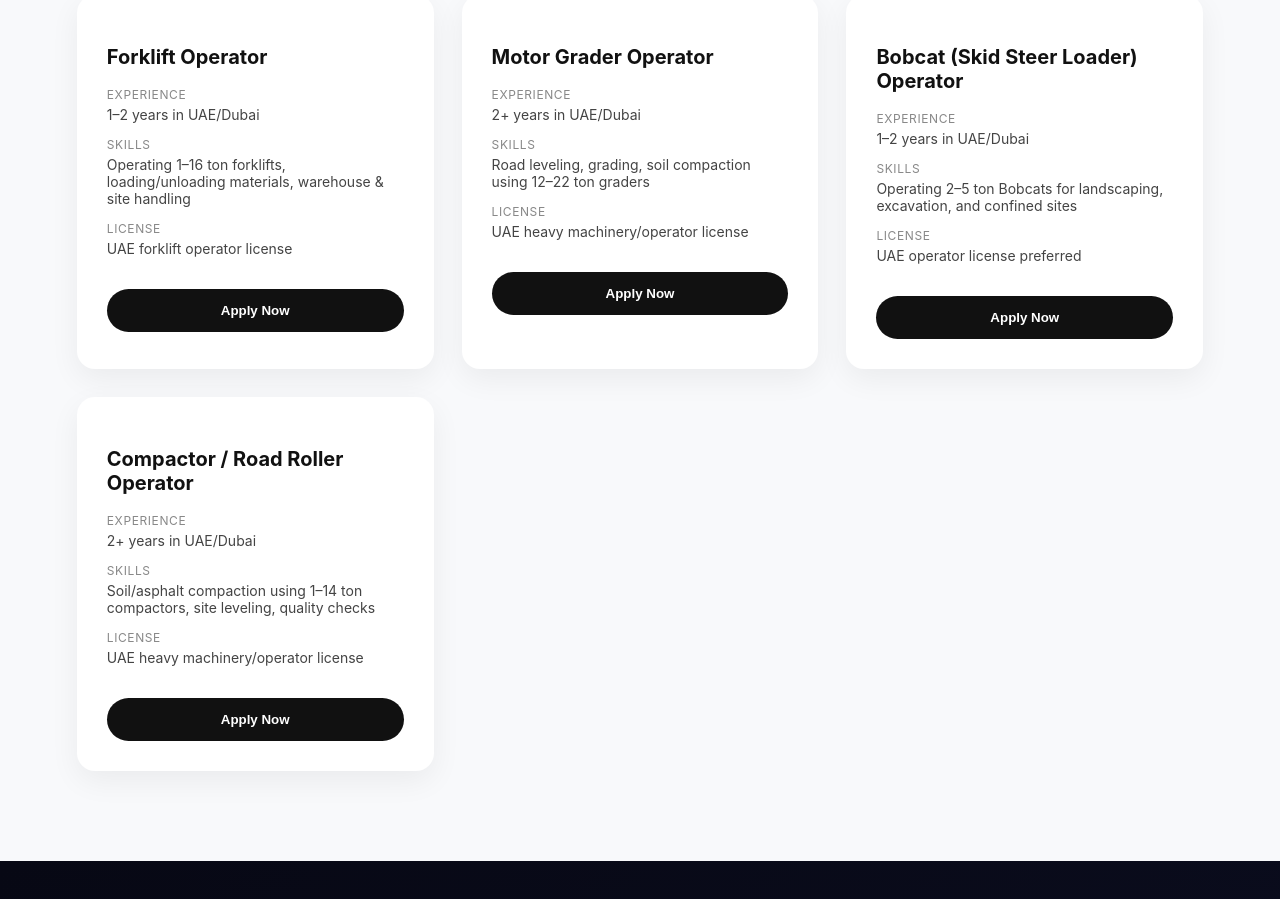
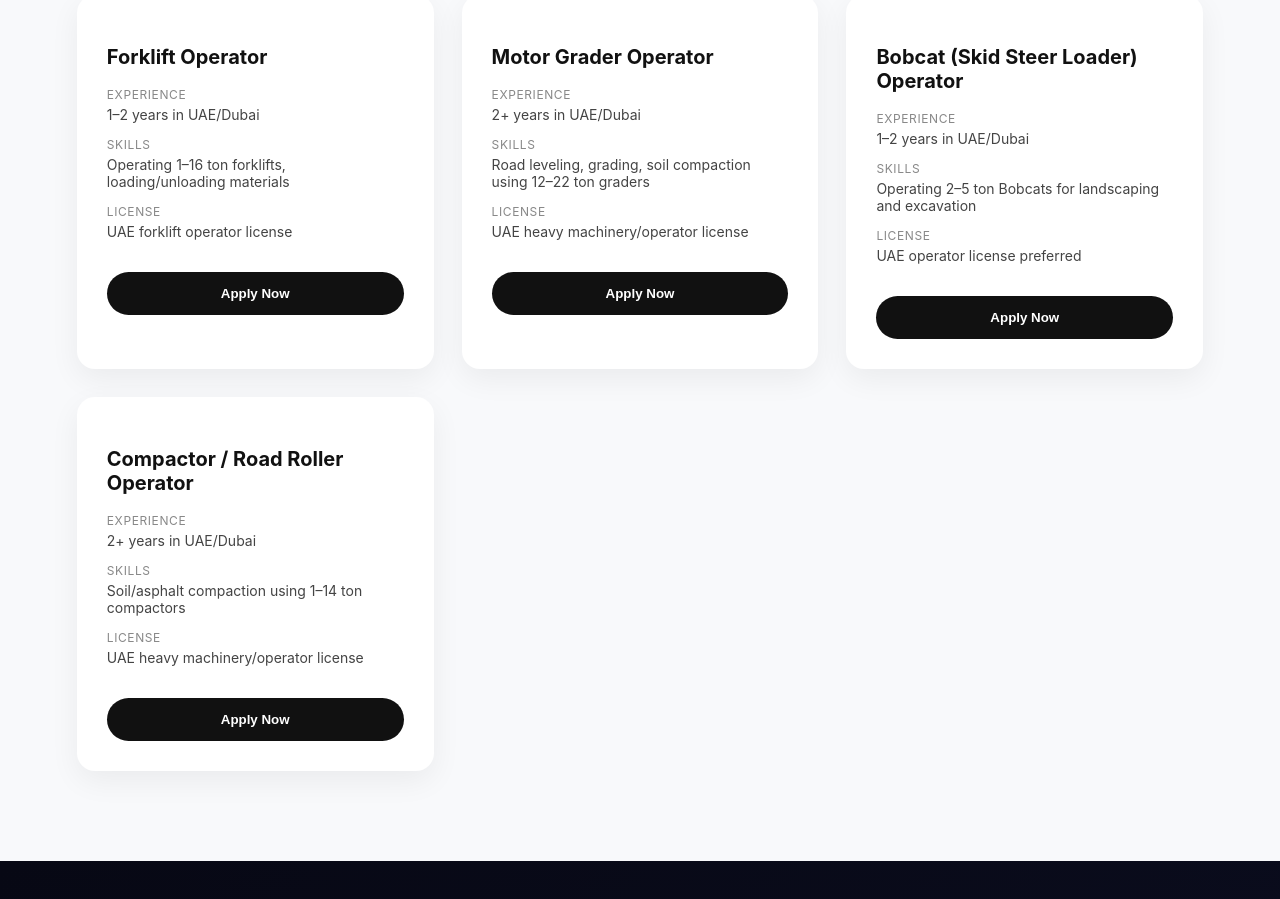
Before and after one commit to geekyneha/mach-hire-dxb, a React (Vite) app: page /careers in a window 1280 px wide. Shown: the part 780-1679 px from the top of the page. Built offline with nearby package versions, Linux system fonts and the light colour scheme.

Commit message:
feat: enable Google Jobs for careers page with multiple job postings

```diff
--- a/src/pages/Careers.jsx
+++ b/src/pages/Careers.jsx
@@ -1,58 +1,109 @@
 import styles from "./Careers.module.css";
-
-const WHATSAPP_NUMBER = "971509734271"; // replace with real number
-
 import SEO from "../components/SEO/SEO";
 
+const WHATSAPP_NUMBER = "971509734271";
+
+/* ================================
+   JOB DATA (ALL ON SAME PAGE)
+================================ */
 const careers = [
   {
+    id: "six-wheeler-truck-driver",
     title: "Six-Wheeler Truck Driver",
     experience: "2+ years in UAE/Dubai",
     skills:
       "Operating 6-wheeler trucks (light to heavy), transporting construction materials",
     license: "Valid UAE six-wheeler / truck license",
+    active: true,
   },
   {
+    id: "backhoe-loader-operator",
     title: "Backhoe Loader Operator",
     experience: "2+ years in UAE/Dubai",
     skills:
       "Excavation, trenching, site preparation using 6–11 ton backhoe loaders",
     license: "UAE operator license required",
+    active: true,
   },
   {
+    id: "mobile-crane-operator",
     title: "Mobile Crane Operator",
     experience: "2+ years in UAE/Dubai",
     skills: "Operating 10–120 ton mobile cranes, lifting, rigging, site safety",
     license: "UAE crane operator certification required",
+    active: true,
   },
   {
+    id: "forklift-operator",
     title: "Forklift Operator",
     experience: "1–2 years in UAE/Dubai",
-    skills:
-      "Operating 1–16 ton forklifts, loading/unloading materials, warehouse & site handling",
+    skills: "Operating 1–16 ton forklifts, loading/unloading materials",
     license: "UAE forklift operator license",
+    active: true,
   },
   {
+    id: "motor-grader-operator",
     title: "Motor Grader Operator",
     experience: "2+ years in UAE/Dubai",
     skills: "Road leveling, grading, soil compaction using 12–22 ton graders",
     license: "UAE heavy machinery/operator license",
+    active: true,
   },
   {
+    id: "bobcat-operator",
     title: "Bobcat (Skid Steer Loader) Operator",
     experience: "1–2 years in UAE/Dubai",
-    skills:
-      "Operating 2–5 ton Bobcats for landscaping, excavation, and confined sites",
+    skills: "Operating 2–5 ton Bobcats for landscaping and excavation",
     license: "UAE operator license preferred",
+    active: true,
   },
   {
+    id: "road-roller-operator",
     title: "Compactor / Road Roller Operator",
     experience: "2+ years in UAE/Dubai",
-    skills:
-      "Soil/asphalt compaction using 1–14 ton compactors, site leveling, quality checks",
+    skills: "Soil/asphalt compaction using 1–14 ton compactors",
     license: "UAE heavy machinery/operator license",
+    active: true,
   },
 ];
+
+/* ================================
+   GOOGLE JOBS SCHEMA GENERATOR
+================================ */
+const generateJobSchema = (job) => ({
+  "@context": "https://schema.org",
+  "@type": "JobPosting",
+  identifier: {
+    "@type": "PropertyValue",
+    name: "UAE Machinery Rentals",
+    value: job.id,
+  },
+  title: job.title,
+  description: `
+    <p><strong>Experience:</strong> ${job.experience}</p>
+    <p><strong>Skills:</strong> ${job.skills}</p>
+    <p><strong>License:</strong> ${job.license}</p>
+  `,
+  datePosted: "2025-01-01",
+  validThrough: "2035-12-31", // 🔥 jobs always open
+  employmentType: "FULL_TIME",
+  hiringOrganization: {
+    "@type": "Organization",
+    name: "UAE Machinery Rentals",
+    sameAs: "https://www.uaemachineryrentals.ae",
+  },
+  jobLocation: {
+    "@type": "Place",
+    address: {
+      "@type": "PostalAddress",
+      addressLocality: "Dubai",
+      addressCountry: "AE",
+    },
+  },
+  applyUrl: `https://wa.me/${WHATSAPP_NUMBER}?text=${encodeURIComponent(
+    `Hello,\n\nI am applying for the role of ${job.title}.`
+  )}`,
+});
 
 const Careers = () => {
   const handleApply = (job) => {
@@ -65,7 +116,6 @@ Experience: ${job.experience}
 Skills: ${job.skills}
 License: ${job.license}
 
-Please let me know the next steps.
 Thank you.
     `;
 
@@ -76,13 +126,28 @@ Thank you.
     window.open(url, "_blank");
   };
 
+  const activeJobs = careers.filter((job) => job.active);
+
   return (
     <section className={styles.careers}>
       <SEO
-        title="Careers at UAE Machinery Rentals | Join Our Team"
-        description="Explore career opportunities at UAE Machinery Rentals. Apply for equipment operators, technicians, and office roles."
+        title="Careers at UAE Machinery Rentals | Apply for Operator Jobs in UAE"
+        description="Apply for operator and driver jobs in UAE. Forklift, crane, truck driver, and heavy equipment operator roles available."
         canonical="https://www.uaemachineryrentals.ae/careers"
       />
+
+      {/* ================================
+          GOOGLE JOBS STRUCTURED DATA
+      ================================ */}
+      {activeJobs.map((job) => (
+        <script
+          key={job.id}
+          type="application/ld+json"
+          dangerouslySetInnerHTML={{
+            __html: JSON.stringify(generateJobSchema(job)),
+          }}
+        />
+      ))}
 
       {/* Hero */}
       <div className={styles.hero}>
@@ -95,8 +160,8 @@ Thank you.
 
       {/* Jobs */}
       <div className={styles.grid}>
-        {careers.map((job, index) => (
-          <div key={index} className={styles.card}>
+        {activeJobs.map((job) => (
+          <div key={job.id} className={styles.card}>
             <h3>{job.title}</h3>
 
             <div className={styles.info}>
```
